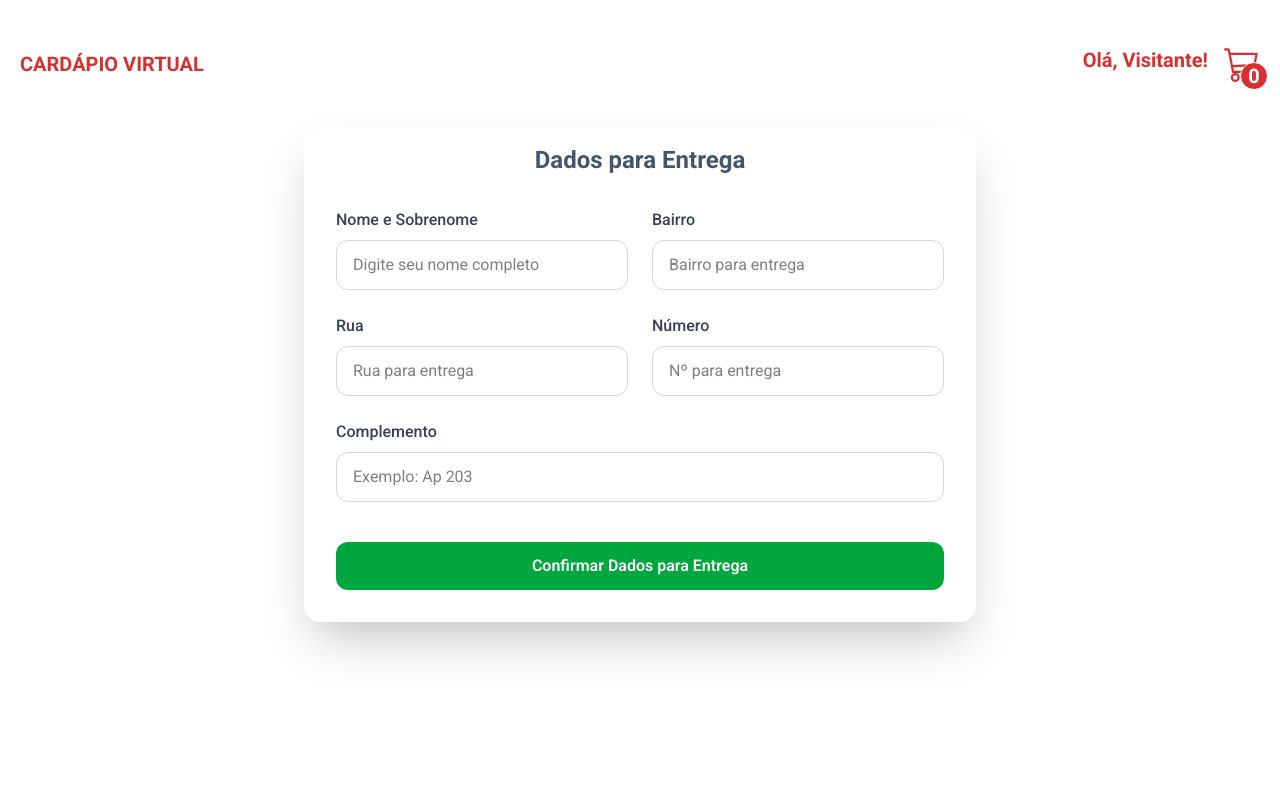
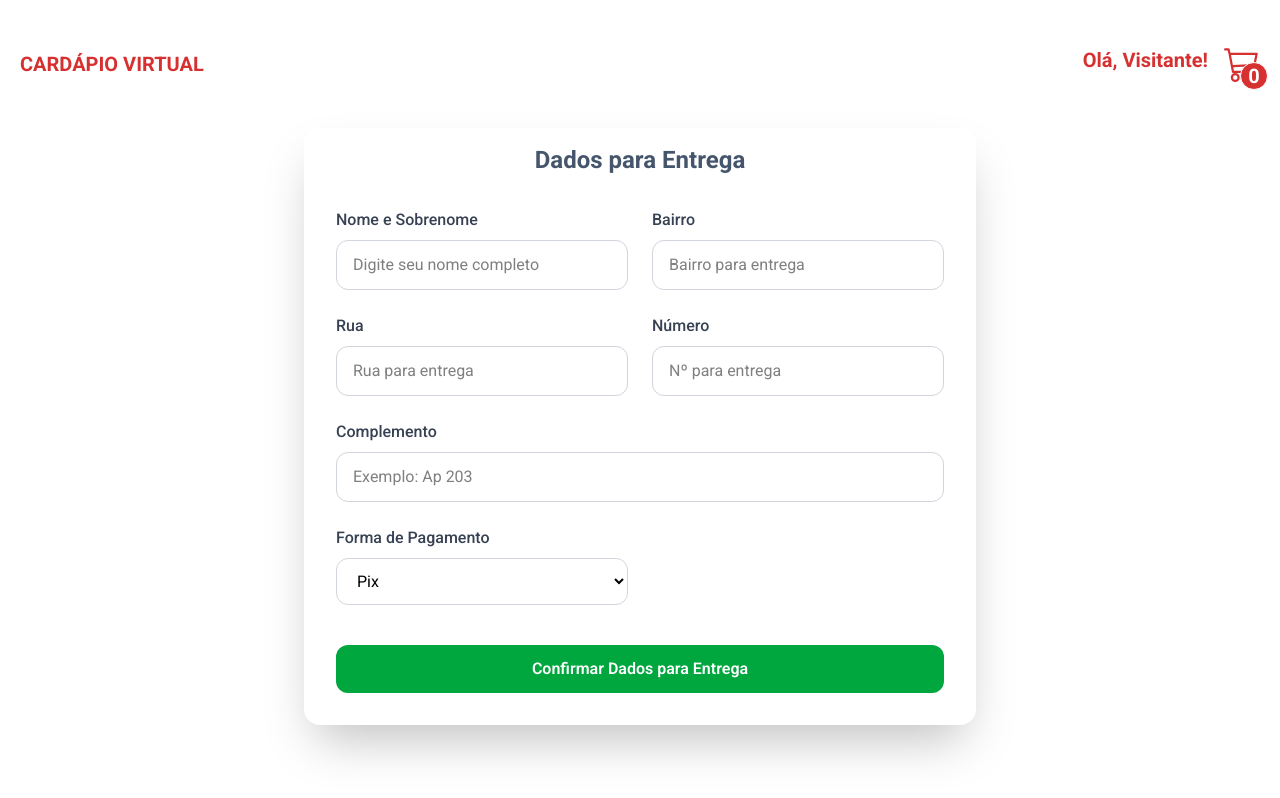
Before and after one commit to davidsnts/cardapio-virtual-front, a React (Vite) app: page /dadosUsuarioPedido in a window 1280 px wide. Built offline with nearby package versions, Linux system fonts and the light colour scheme.

Commit message:
Feat: Add forma de pagamento no pedido

```diff
--- a/src/pages/cadDadosUsuarioPedido/index.jsx
+++ b/src/pages/cadDadosUsuarioPedido/index.jsx
@@ -1,6 +1,5 @@
 import { useEffect, useState } from "react";
 import { useNavigate } from "react-router-dom";
-
 
 const CadDadosUsuarioPedido = () => {
     const navigate = useNavigate();
@@ -10,7 +9,9 @@ const CadDadosUsuarioPedido = () => {
         bairro: "",
         rua: "",
         numero: "",
-        complemento: ""
+        complemento: "",
+        formaPagamento: "Pix",
+        troco: ""
     });
 
     const handleChange = (e) => {
@@ -19,26 +20,24 @@ const CadDadosUsuarioPedido = () => {
 
     const handleSubmit = (e) => {
         e.preventDefault();
-        const dadosString = JSON.stringify(dados);
-        localStorage.setItem('usuario', dadosString);
-        navigate('/confirmarPedido');
+        localStorage.setItem("usuario", JSON.stringify(dados));
+        navigate("/confirmarPedido");
     };
 
     const getDadosStorage = () => {
-        const dados = localStorage.getItem('usuario');
-        const dadosJSON = JSON.parse(dados);
-        setDados(dadosJSON);
-    }
+        const dadosStorage = localStorage.getItem("usuario");
+        if (dadosStorage) {
+            const dadosJSON = JSON.parse(dadosStorage);
+            setDados(dadosJSON);
+        }
+    };
 
     useEffect(() => {
-        const dadosStorage = localStorage.getItem('usuario')
-        if (dadosStorage) {
-            getDadosStorage()
-        }
+        getDadosStorage();
     }, []);
 
     return (
-        <div className="w-full flex items-center justify-center ">
+        <div className="w-full flex items-center justify-center">
             <form
                 onSubmit={handleSubmit}
                 className="flex flex-col justify-center bg-white px-8 pb-8 py-4 rounded-2xl shadow-2xl w-full max-w-2xl"
@@ -48,6 +47,7 @@ const CadDadosUsuarioPedido = () => {
                 </h2>
 
                 <div className="grid grid-cols-1 md:grid-cols-2 gap-6">
+                    {/* Campos de endereço */}
                     <div className="flex flex-col">
                         <label htmlFor="nome" className="mb-2 text-gray-700 font-medium">
                             Nome e Sobrenome
@@ -126,6 +126,43 @@ const CadDadosUsuarioPedido = () => {
                             className="border border-gray-300 rounded-xl px-4 py-3 focus:ring-2 focus:ring-green-500 focus:border-green-500 outline-none transition"
                         />
                     </div>
+
+                    {/* Forma de pagamento */}
+                    <div className="flex flex-col md:col-span-1">
+                        <label htmlFor="formaPagamento" className="mb-2 text-gray-700 font-medium">
+                            Forma de Pagamento
+                        </label>
+                        <select
+                            id="formaPagamento"
+                            name="formaPagamento"
+                            value={dados.formaPagamento}
+                            onChange={handleChange}
+                            className="border border-gray-300 rounded-xl px-4 py-3 focus:ring-2 focus:ring-green-500 focus:border-green-500 outline-none transition"
+                        >
+                            <option value="Pix">Pix</option>
+                            <option value="Cartão">Cartão</option>
+                            <option value="Dinheiro">Dinheiro</option>
+
+                        </select>
+                    </div>
+
+                    {/* Troco - aparece apenas se pagamento for Dinheiro */}
+                    {dados.formaPagamento === "Dinheiro" && (
+                        <div className="flex flex-col md:col-span-1">
+                            <label htmlFor="troco" className="mb-2 text-gray-700 font-medium">
+                                Troco para
+                            </label>
+                            <input
+                                type="number"
+                                id="troco"
+                                name="troco"
+                                placeholder="Informe o valor"
+                                value={dados.troco}
+                                onChange={handleChange}
+                                className="border border-gray-300 rounded-xl px-4 py-3 focus:ring-2 focus:ring-green-500 focus:border-green-500 outline-none transition"
+                            />
+                        </div>
+                    )}
                 </div>
 
                 <button className="mt-10 w-full bg-green-600 hover:bg-green-700 text-white font-semibold py-3 px-4 rounded-xl transition-colors">
```
